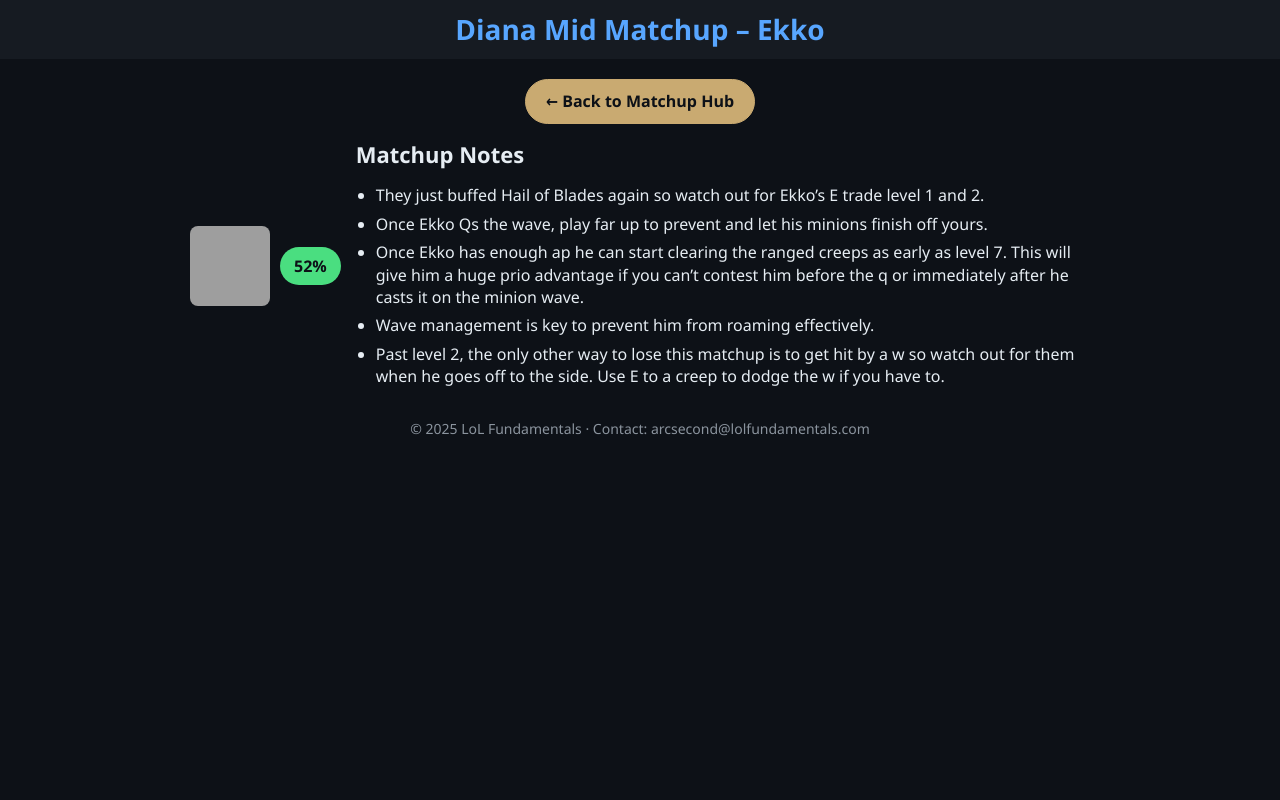
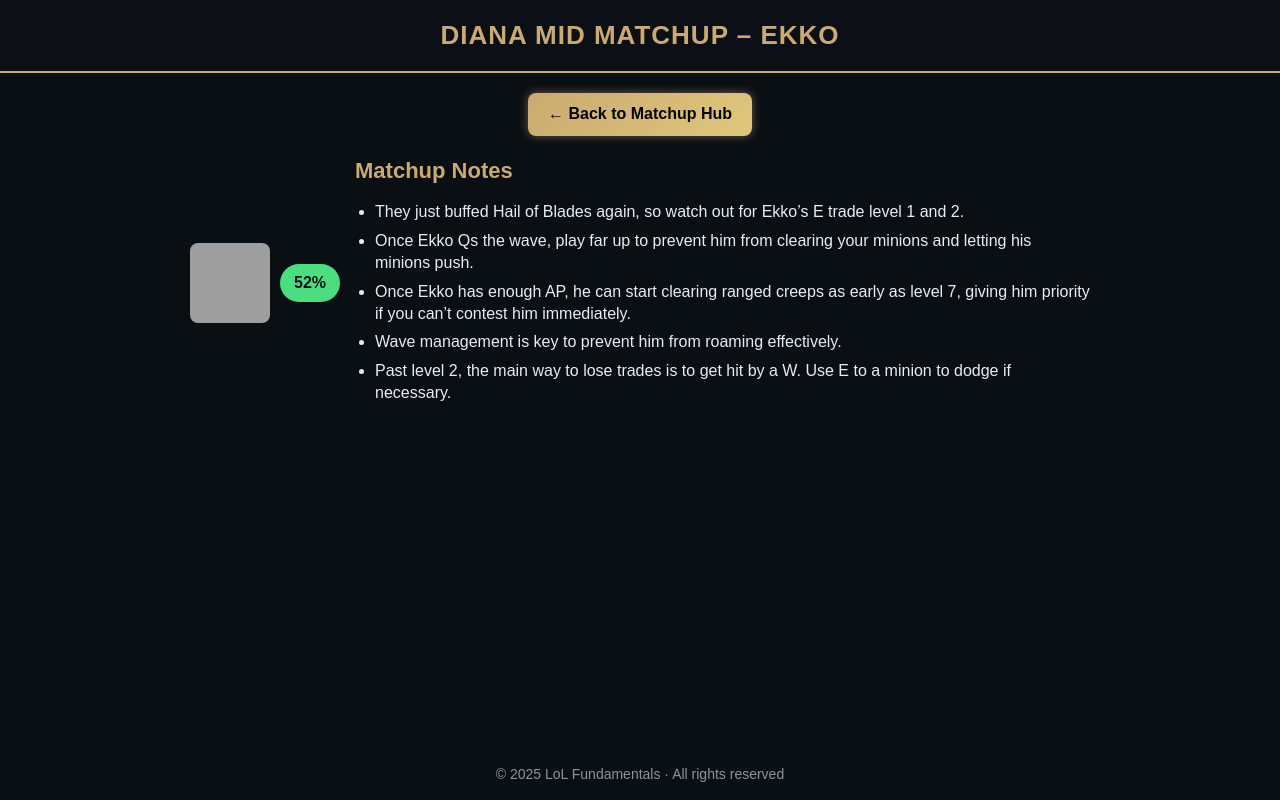
Before and after one commit to LyonelP/LOL-Fundamentals, a plain HTML site: page ekko.html in a window 1280 px wide. Drawn offline with Linux system fonts and the light colour scheme; sample sign-in values are in the browser's storage; grey boxes are pictures that could not be loaded.

Commit message:
Update ekko.html

```diff
--- a/ekko.html
+++ b/ekko.html
@@ -5,55 +5,146 @@
 <meta name="viewport" content="width=device-width, initial-scale=1.0">
 <title>Diana Mid vs Ekko</title>
 <style>
-  body { margin: 0; font-family: 'Segoe UI', Tahoma, Geneva, Verdana, sans-serif; background: #0d1117; color: #e6edf3; line-height: 1.4; }
-  header { background: #161b22; padding: 10px 20px; text-align: center; font-size: 28px; font-weight: bold; color: #58a6ff; }
+  :root {
+    --gold: #c9aa71;
+    --bg: #0a0f14;
+    --card: #161b22;
+    --muted: #8b949e;
+  }
 
-  /* Gold Back Button */
-  .back-link {
-    display: inline-flex;
+  body {
+    margin: 0;
+    font-family: "Beaufort for LOL", Arial, Helvetica, sans-serif;
+    background: var(--bg);
+    color: #e6edf3;
+    line-height: 1.4;
+    min-height: 100vh;
+    display: flex;
+    flex-direction: column;
+  }
+
+  /* ===== HEADER ===== */
+  header {
+    background: rgba(13,17,23,0.9);
+    border-bottom: 2px solid var(--gold);
+    padding: 20px;
+    font-weight: bold;
+    font-size: 26px;
+    letter-spacing: 1px;
+    text-transform: uppercase;
+    text-align: center;
+    line-height: 1.2;
+    color: var(--gold);
+    box-sizing: border-box;
+  }
+
+  /* ===== Back Button ===== */
+  .back-button {
+    display: block;
+    margin: 20px auto 20px;
+    padding: 10px 20px;
+    background: linear-gradient(135deg, #c9aa71, #e0c77b);
+    color: #000;
+    text-decoration: none;
+    border-radius: 8px;
+    font-weight: bold;
+    font-size: 16px;
+    text-align: center;
+    box-shadow: 0 0 10px rgba(201,170,113,0.5);
+    transition: all 0.3s;
+    width: fit-content;
+  }
+  .back-button::before { content: "← "; }
+  .back-button:hover {
+    background: linear-gradient(135deg, #e6c97f, #f0d88b);
+    box-shadow: 0 0 15px rgba(255,215,0,0.8);
+  }
+
+  /* ===== Matchup Container ===== */
+  .matchup-container {
+    display: flex;
+    max-width: 900px;
+    margin: 0 auto;
+    gap: 15px;
+    padding: 0 20px 10px 20px;
+  }
+
+  .matchup-left {
+    display: flex;
     align-items: center;
-    justify-content: center;
-    background: #c9aa71; /* gold */
+    gap: 10px;
+  }
+
+  .matchup-left img {
+    width: 80px;
+    height: 80px;
+    border-radius: 8px;
+  }
+
+  /* Winrate bubble */
+  .winrate-bubble {
+    background: #4ade80;
     color: #0d1117;
     font-weight: bold;
-    text-decoration: none;
-    padding: 10px 20px;
+    padding: 8px 14px;
     border-radius: 25px;
-    border: 1px solid #c9aa71;
-  }
-  .back-link:hover {
-    background: #e6c17c;
-    color: #0d1117;
+    font-size: 16px;
+    white-space: nowrap;
   }
 
-  .matchup-container { display: flex; max-width: 900px; margin: -15px auto 0 auto; gap: 15px; padding: 0 20px 10px 20px; }
-  .matchup-left { display: flex; align-items: center; gap: 10px; flex: 0 0 auto; }
-  .matchup-left img { width: 80px; height: 80px; border-radius: 8px; }
+  .matchup-right {
+    flex: 1;
+    display: flex;
+    flex-direction: column;
+  }
 
-  /* Winrate bubble */
-  .winrate-bubble { background: #4ade80; color: #0d1117; font-weight: bold; padding: 8px 14px; border-radius: 25px; font-size: 16px; white-space: nowrap; }
+  .matchup-right h2 {
+    margin: 0 0 15px 0;
+    font-size: 22px;
+    color: var(--gold);
+  }
 
-  .matchup-right { flex: 1; color: #e6edf3; display: flex; flex-direction: column; justify-content: flex-start; margin-top: 0px; }
-  .matchup-right h2 { margin: 0 0 15px 0; font-size: 22px; }
-  .matchup-right ul { padding-left: 20px; margin: 0; }
-  .matchup-right li { margin-bottom: 6px; }
+  .matchup-right ul {
+    padding-left: 20px;
+    margin: 0;
+  }
 
-  footer { text-align: center; padding: 15px 10px; font-size: 14px; color: #8b949e; }
+  .matchup-right li {
+    margin-bottom: 6px;
+  }
+
+  /* ===== FOOTER ===== */
+  footer {
+    text-align: center;
+    padding: 15px 10px;
+    font-size: 14px;
+    color: var(--muted);
+    margin-top: auto;
+  }
 
   @media (max-width: 600px) {
-    .matchup-container { flex-direction: column; align-items: center; padding: 10px; margin-top: -15px; }
+    .matchup-container {
+      flex-direction: column;
+      align-items: center;
+      padding: 10px;
+    }
     .matchup-left { justify-content: center; }
-    .matchup-right { text-align: center; margin-top: 0px; }
+    .matchup-right { text-align: center; }
   }
 </style>
+
+<!-- ===== LOGIN CHECK ===== -->
+<script>
+  if (localStorage.getItem('lolfundamentals_logged_in') !== 'true') {
+    window.location.href = 'login.html';
+  }
+</script>
 </head>
 <body>
+
 <header>Diana Mid Matchup – Ekko</header>
 
-<!-- Centered Gold Back Button -->
-<div style="text-align: center; margin: 20px 0 30px 0;">
-  <a href="matchuphub.html" class="back-link">&larr; Back to Matchup Hub</a>
-</div>
+<a href="matchuphub.html" class="back-button">Back to Matchup Hub</a>
 
 <div class="matchup-container">
   <div class="matchup-left">
@@ -63,23 +154,16 @@
   <div class="matchup-right">
     <h2>Matchup Notes</h2>
     <ul>
-      <li>They just buffed Hail of Blades again so watch out for Ekko’s E trade level 1 and 2. </li>
-      <li>Once Ekko Qs the wave, play far up to prevent and let his minions finish off yours.</li>
-      <li>Once Ekko has enough ap he can start clearing the ranged creeps as early as level 7. This will give him a huge prio advantage if you can’t contest him before the q or immediately after he casts it on the minion wave.</li>
+      <li>They just buffed Hail of Blades again, so watch out for Ekko’s E trade level 1 and 2.</li>
+      <li>Once Ekko Qs the wave, play far up to prevent him from clearing your minions and letting his minions push.</li>
+      <li>Once Ekko has enough AP, he can start clearing ranged creeps as early as level 7, giving him priority if you can’t contest him immediately.</li>
       <li>Wave management is key to prevent him from roaming effectively.</li>
-      <li>Past level 2, the only other way to lose this matchup is to get hit by a w so watch out for them when he goes off to the side. Use E to a creep to dodge the w if you have to.</li>
+      <li>Past level 2, the main way to lose trades is to get hit by a W. Use E to a minion to dodge if necessary.</li>
     </ul>
   </div>
 </div>
 
-<footer>© 2025 LoL Fundamentals · Contact: arcsecond@lolfundamentals.com</footer>
+<footer>© 2025 LoL Fundamentals · All rights reserved</footer>
 
-<script>
-// Require login to view page
-if (localStorage.getItem('lolfundamentals_logged_in') !== 'true') {
-  alert('You must be logged in to view this page.');
-  window.location.href = 'login.html';
-}
-</script>
 </body>
 </html>
```
